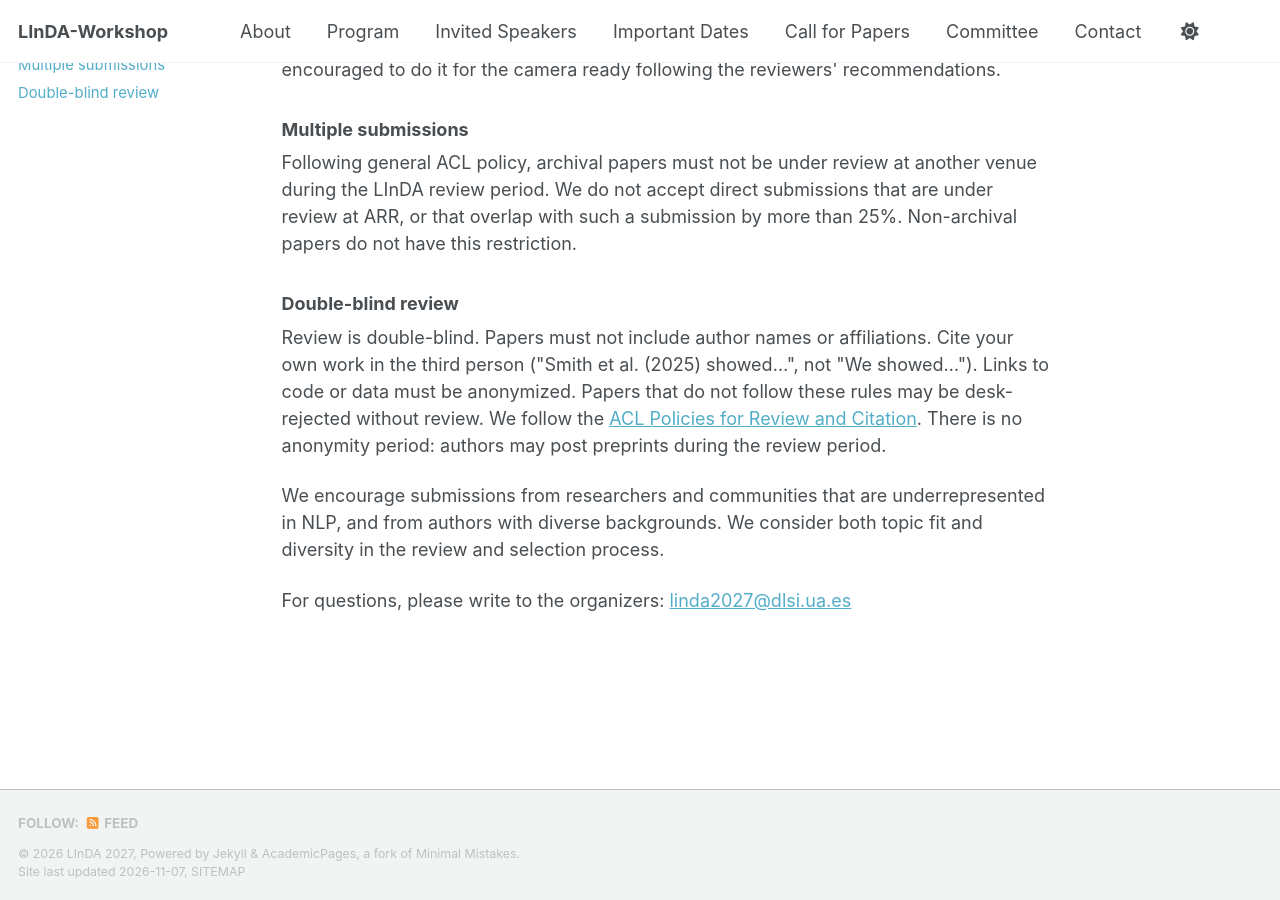
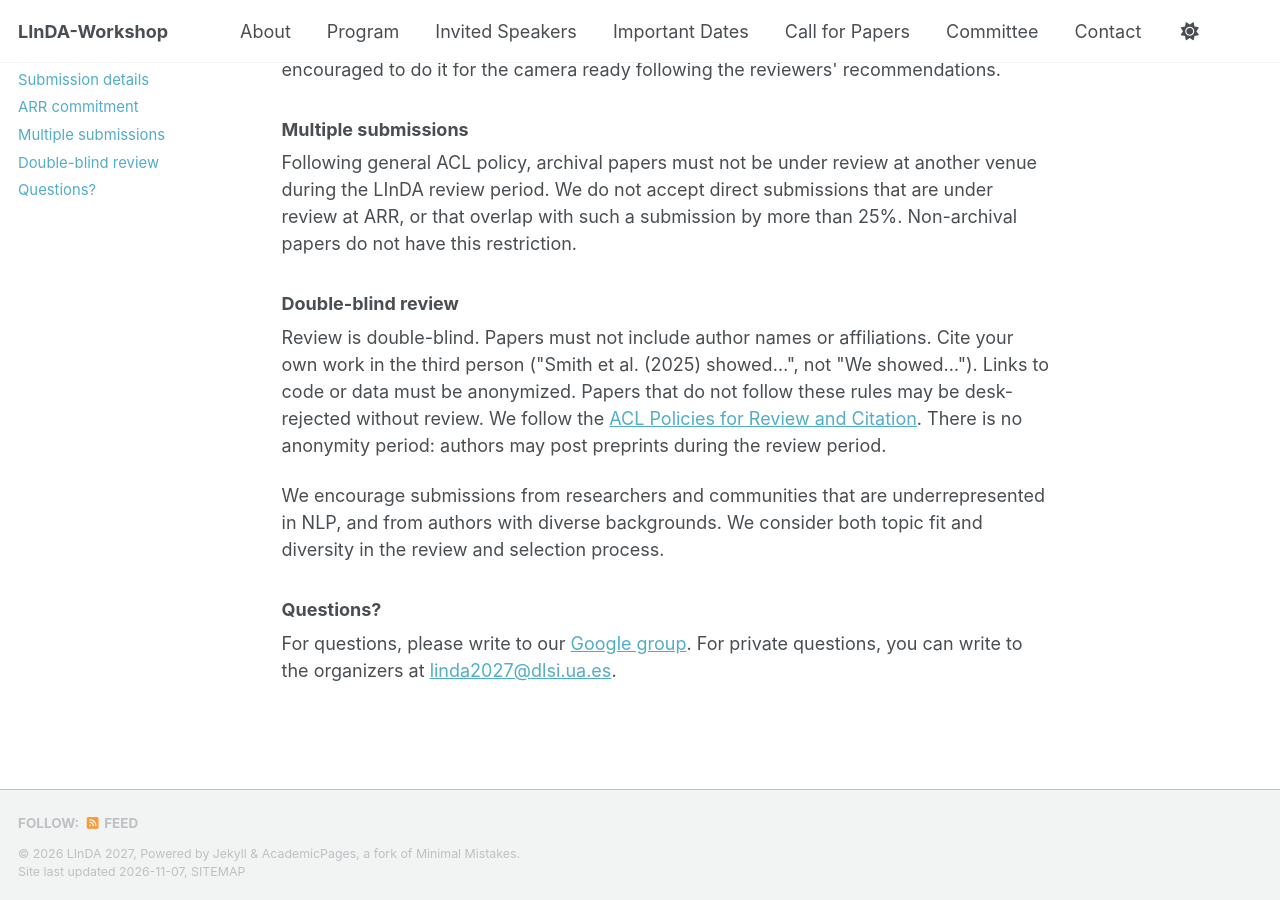
Before and after one commit to LInDA-Workshop/LInDA-Workshop.github.io, a Jekyll site: the page built from _pages/cfp.md, in a window 1280 px wide and 900 px high, scrolled down 2529 px. Built offline with Jekyll 4.4.1, drawn with Linux system fonts in a browser that asks for light colours; a style sheet for code colours, icons or effects is not loaded.

Commit message:
Add the Google group link for questions.

```diff
--- a/_pages/cfp.md
+++ b/_pages/cfp.md
@@ -133,7 +133,8 @@ More details are in the `dates` tab.
 
 <p>We encourage submissions from researchers and communities that are underrepresented in NLP, and from authors with diverse backgrounds. We consider both topic fit and diversity in the review and selection process.</p>
 
-<p>For questions, please write to the organizers: <a href="mailto:linda2027@dlsi.ua.es">linda2027@dlsi.ua.es</a></p>
+<h3>Questions?</h3>
+<p>For questions, please write to our <a href="https://groups.google.com/g/linda-2027">Google group</a>. For private questions, you can write to the organizers at <a href="mailto:linda2027@dlsi.ua.es">linda2027@dlsi.ua.es</a>.</p>
 
 <script>
 document.addEventListener('DOMContentLoaded', function () {
```
